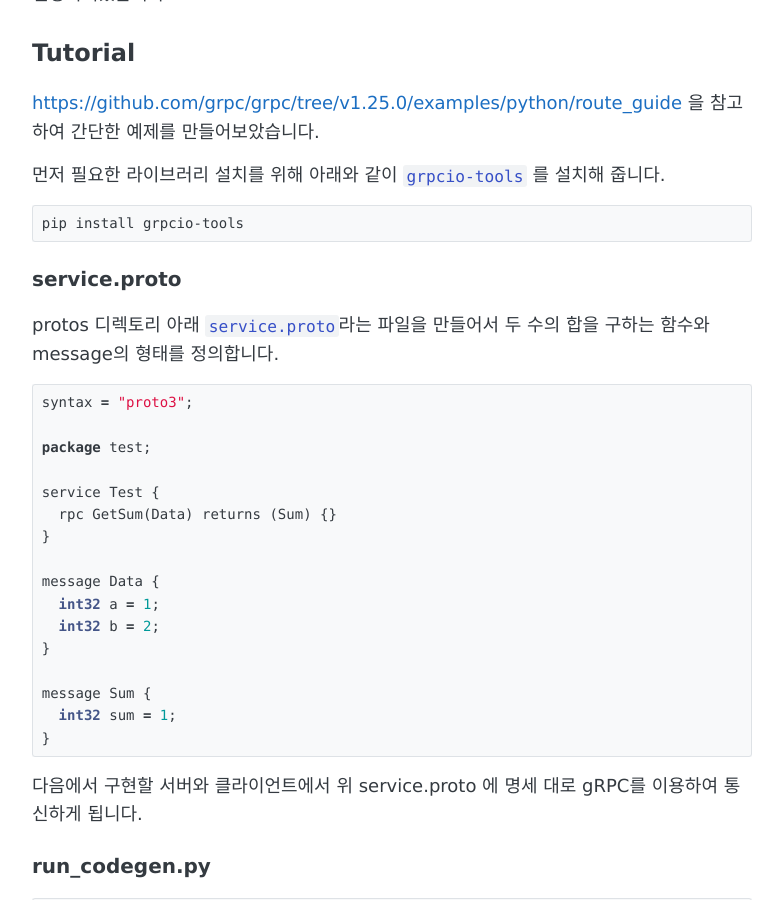
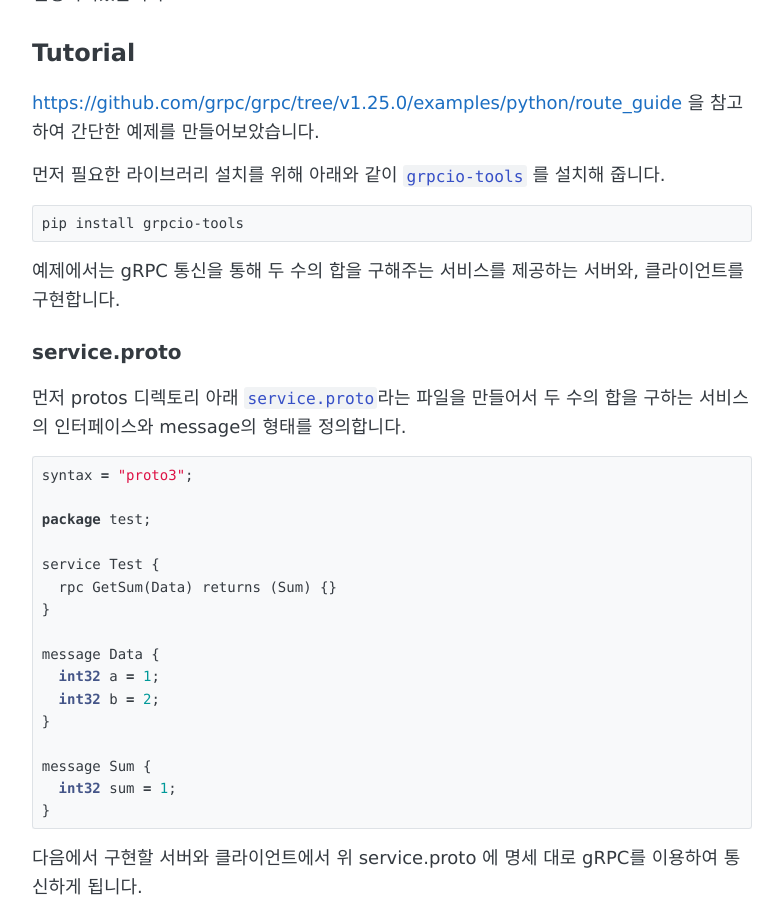
Before and after one commit to inahjeon/inahjeon.github.io, a Jekyll site: the page built from _posts/2019-12-09-grpc.md, in a window 1280 px wide and 900 px high, scrolled down 1385 px. Shown: the whole window, without its empty margins (248-1031 px from the left). Built offline with Jekyll 4.4.1, drawn with Linux system fonts in a browser that asks for light colours.

Commit message:
Fix grpc

````diff
--- a/_posts/2019-12-09-grpc.md
+++ b/_posts/2019-12-09-grpc.md
@@ -26,13 +26,16 @@ gRPC에 대한 더 자세한 소개와 장점에 대해서는 [https://medium.co
 [https://github.com/grpc/grpc/tree/v1.25.0/examples/python/route_guide](https://github.com/grpc/grpc/tree/v1.25.0/examples/python/route_guide) 을 참고하여 간단한 예제를 만들어보았습니다.
 
 먼저 필요한 라이브러리 설치를 위해 아래와 같이 `grpcio-tools` 를 설치해 줍니다.
+
 ```
 pip install grpcio-tools
 ```
 
+예제에서는 gRPC 통신을 통해 두 수의 합을 구해주는 서비스를 제공하는 서버와, 클라이언트를 구현합니다.
+
 ### service.proto
 
-protos 디렉토리 아래 `service.proto`라는 파일을 만들어서 두 수의 합을 구하는 함수와 message의 형태를 정의합니다.
+먼저 protos 디렉토리 아래 `service.proto`라는 파일을 만들어서 두 수의 합을 구하는 서비스의 인터페이스와 message의 형태를 정의합니다.
 
 ```go
 syntax = "proto3";
````
